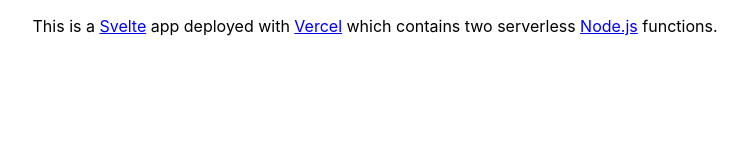
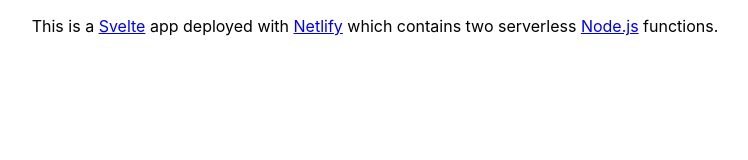
Before and after one commit to mattiasinokuchi/svelte-netlify-functions, a Svelte app: page / in a window 1280 px wide. Shown: the top 160 px of the page, without its empty margins (265-1013 px from the left). Built offline with nearby package versions, Linux system fonts and the light colour scheme; no server answers.

Commit message:
changed to Netlify in markup

```diff
--- a/src/App.svelte
+++ b/src/App.svelte
@@ -38,11 +38,11 @@
     <a href="https://svelte.dev/">Svelte</a>
     app deployed with
     <a
-      href="https://github.com/vercel/vercel/tree/master/examples/svelte"
+      href="https://www.netlify.com/"
       target="_blank"
       rel="noreferrer noopener"
     >
-      Vercel
+      Netlify
     </a>
     which contains two serverless
     <a href="https://nodejs.org/en/">Node.js</a>
```
